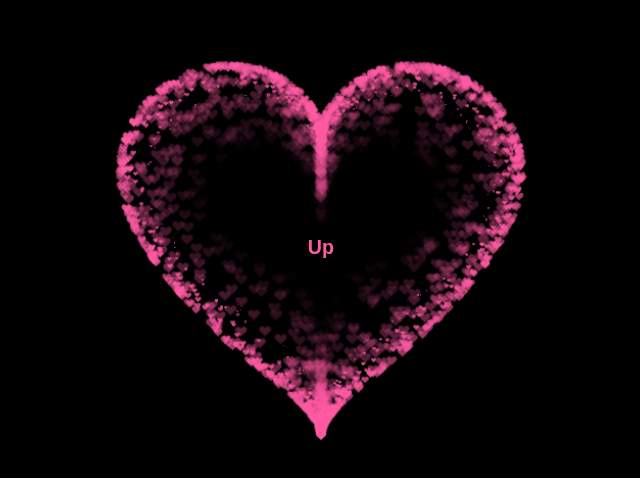
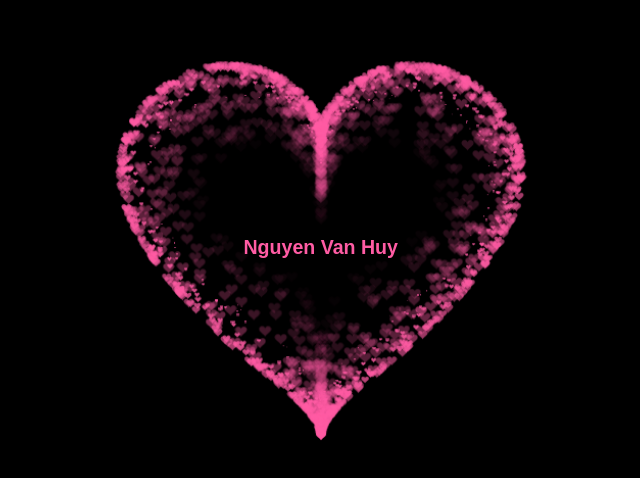
Before and after one commit to huydt772/heart, a plain HTML site: page index.html in a window 1280 px wide. Shown: the part 152-630 px from the top of the page, without its empty margins (319-959 px from the left). Drawn offline with Linux system fonts and the light colour scheme.

Commit message:
change name

```diff
--- a/index.html
+++ b/index.html
@@ -11,7 +11,7 @@
     </head>
 
     <body>
-        <h1>Up</h1>
+        <h1>Nguyen Van Huy</h1>
         <div class="box">
             <canvas id="pinkboard"></canvas>
         </div>
```
